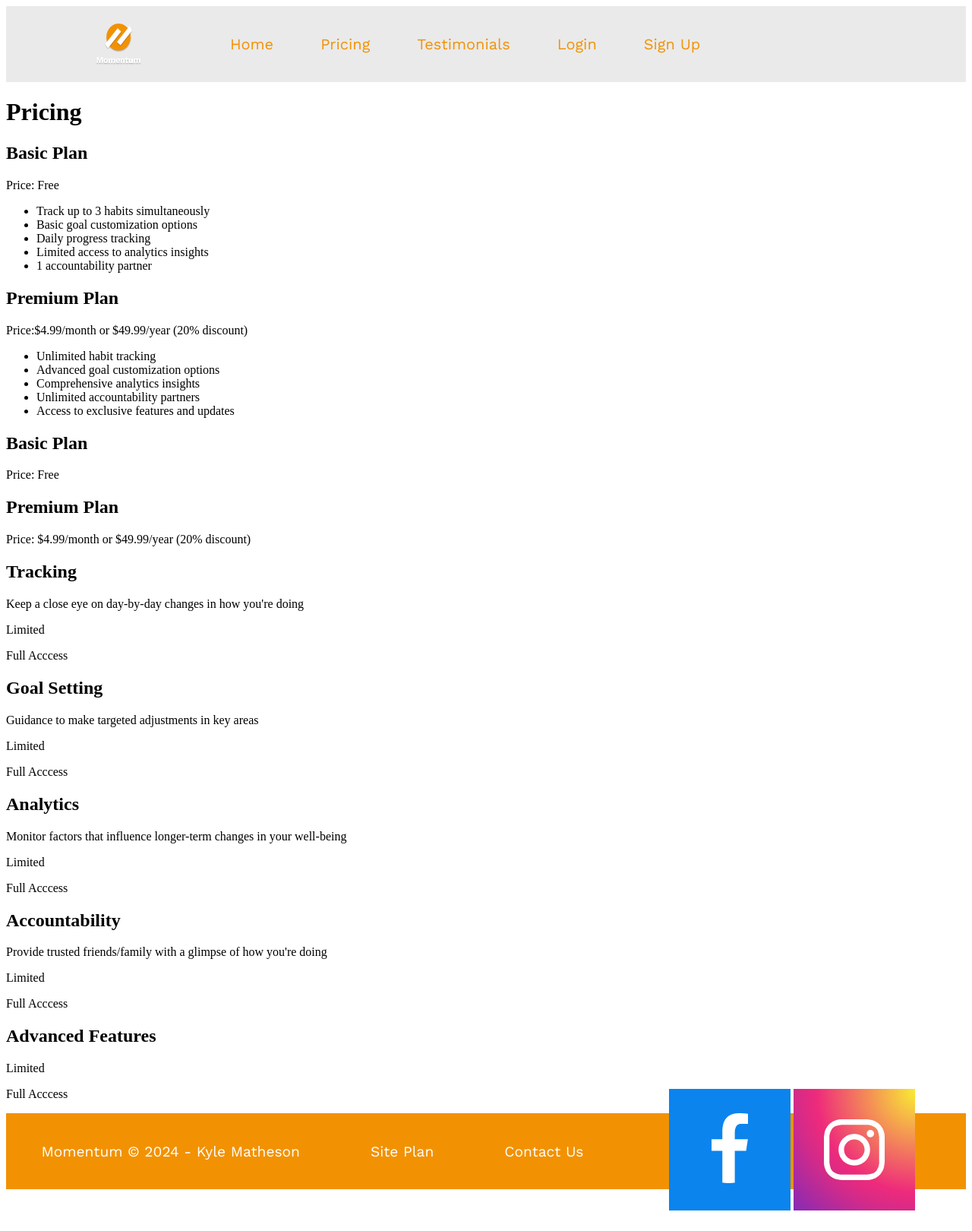
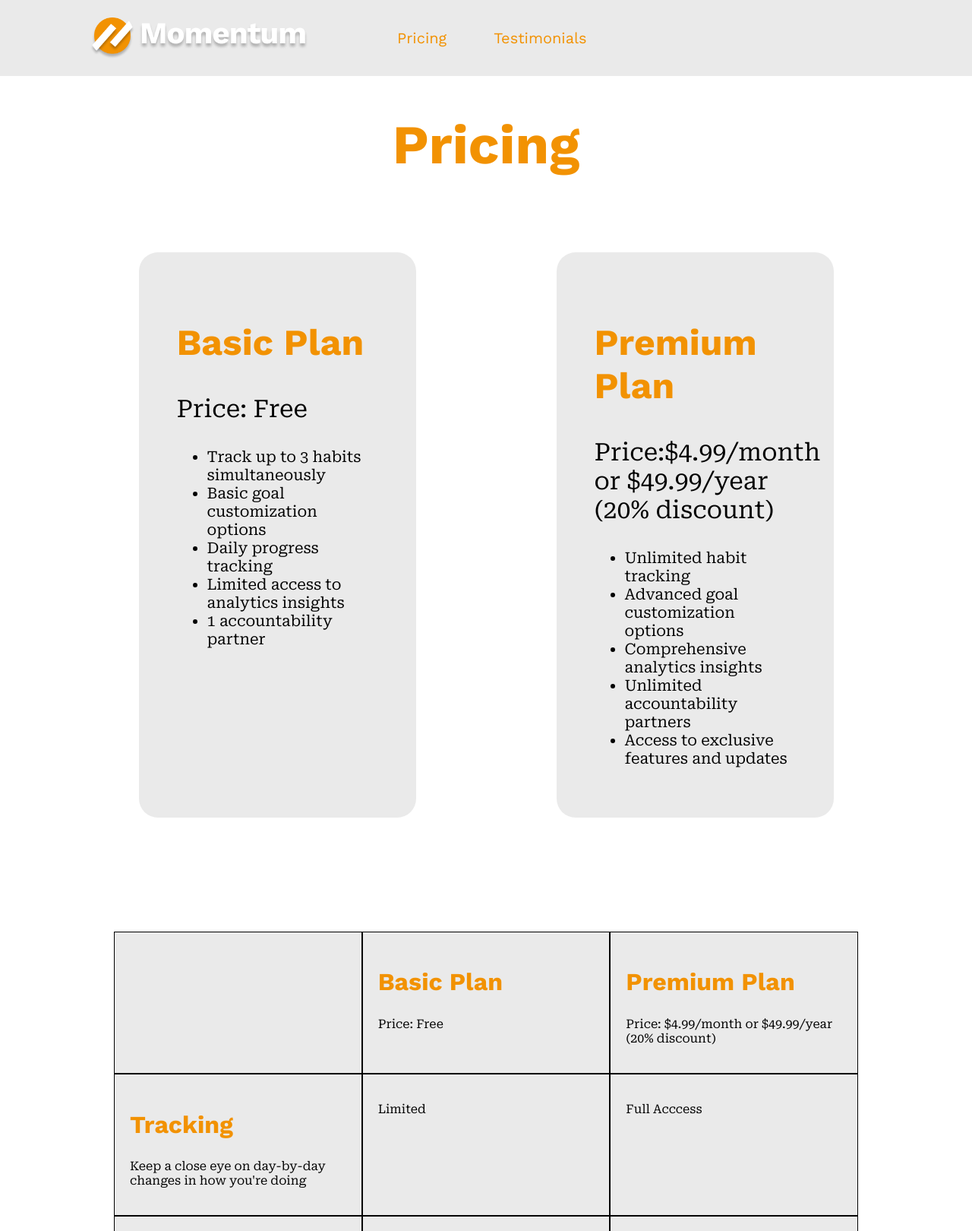
Before and after one commit to kylermatheson/wdd130, a plain HTML site: page mmpage/price.html in a window 1280 px wide. Shown: the top 1620 px of the page at 76% size. Drawn offline with nearby package versions, Linux system fonts and the light colour scheme.

Commit message:
update, pricing page

```diff
--- a/mmpage/price.html
+++ b/mmpage/price.html
@@ -10,24 +10,27 @@
 <div id="content">
     <header>
         <a id ="logo_link" href ="index.html">
-            <img class="logo" src="images/logo.png" alt="Momentum Logo">
+            <img class="logo" src="images/Group 12.png" alt="Momentum Logo">
+        </a>
+        <a id ="text_link" href ="index.html">
+            <img class="text" src="images/Momentum.png" alt="Momentum Logo">
         </a>
         <nav>
-            <a href="index.html">Home</a>
             <a href="price.html">Pricing</a>
             <a href="testimonials.html">Testimonials</a>
-            <div class="button-box-login">
+            <!-- <div class="button-box-login">
                 <a class="login" href="#">Login</a>
             </div>
             <div class="button-box-sign">
                 <a class="sign-up" href="#">Sign Up</a>
-            </div>
+            </div> -->
         </nav>
     </header>
     <main>
-        <div>
+        <div class="plan_heading">
             <h1>Pricing</h1>
         </div>
+        <div class="plan_grid">
             <div class="plan">
                 <h2>Basic Plan</h2>
                 <p>Price: Free</p>
@@ -39,7 +42,7 @@
                     <li>1 accountability partner</li>
                 </ul>
             </div>
-            <div class="plan premium">
+            <div class="plan_premium">
                 <h2>Premium Plan</h2>
                 <p>Price:$4.99/month or $49.99/year (20% discount)</p>
                 <ul>
@@ -50,7 +53,10 @@
                     <li>Access to exclusive features and updates</li>
                 </ul>
             </div>
+        </div>
         <div class="price_grid">
+            <section>
+            </section>
             <section>
                 <h2>Basic Plan</h2>
                 <p>Price: Free</p>
@@ -101,7 +107,7 @@
             </section>
             <section>
                 <h2>Advanced Features</h2>
-                <p></p>
+                <p>Momentum offers advanced features that streamline progress monitoring and enhance user engagement.</p>
             </section>
             <section>
                 <p>Limited</p>
@@ -117,10 +123,10 @@
             <p><a href="#">Contact Us</a></p>
             <div class="social">
                 <a href="http://facebook.com" target="_blank">
-                    <img src="images/face.png" alt="fb icon">
+                    <img class="face"  src="images/face.png" alt="fb icon">
                 </a>
                 <a href="https://instagram.com" target="_blank">
-                    <img src="images/insta.png" alt="instagram icon">
+                    <img class="insta" src="images/insta.png" alt="instagram icon">
                 </a>
             </div>
         </footer>
--- a/mmpage/styles/style.css
+++ b/mmpage/styles/style.css
@@ -5,6 +5,10 @@
     margin-top: 0;
     margin-bottom: 0;
     margin: 0 auto;
+}
+
+body {
+    margin: 0;
 }
 
 #logo_link {
@@ -61,33 +65,40 @@ nav a:hover {
     font-family: "Work Sans";
 }
 
-
 .launch {
     position: relative;
+    background-image: url(../images/orangeocean2.png);
+    color: white;
+    width: 100%;
+    height: 738px;
+    background-repeat: no-repeat;
+    background-size: cover;
 }
 
-.launch-msg {
-    position: absolute;
-    width: 915px;
-    height: 154px;
-    Top: 150px;
-    right:218px;
-    color: white;
-}
-
-.launch-msg h1{
+.launch h1{
     font-size: 72px;
     text-align: right;
     font-family: "Work Sans";
-    margin-bottom: 0px;
-
+    margin: 0;
+    padding-top: 150px;
+    padding-right: 100px;
 }
 
-.launch-msg p{
-    margin-top: 12px;
+.launch h2{
+    font-size: 72px;
+    text-align: right;
+    font-family: "Work Sans";
+    margin: 0;
+    padding-right: 100px;
+}
+
+
+.launch p{
+    padding: 12px;
     font-size: 20px;
     text-align: right;
     font-family: "Roboto Serif";
+    padding-right: 100px;
 
 }
 
@@ -196,7 +207,7 @@ footer p {
 }
 
 footer p a:hover {
-    text-decoration: underline;
+    color: black;
     font-family: "Work Sans";
 }
 
@@ -213,3 +224,75 @@ footer p a:hover {
     max-width: 50px;
     height: 100%;
 }
+
+/* pricing page below */
+
+.plan_grid {
+    display: grid;
+    justify-items: center;
+    grid-template-columns: 1fr 1fr;
+    margin: 100px;
+    column-gap: 20px;
+}
+
+.plan_heading h1 {
+    font-family: "Work Sans";
+    font-size: 72px;
+    color: #F29202;
+    text-align: center;
+}
+
+.plan h2,
+.plan_premium h2 {
+    font-family:"Work Sans";
+    font-size: 48px;
+    color: #F29202;
+}
+
+.plan p,
+.plan_premium p {
+    font-family:"Roboto Serif";
+    font-size: 32px;
+}
+
+.plan li,
+.plan_premium li {
+    font-family:"Roboto Serif";
+    font-size: 20px;
+}
+
+.plan,
+.plan_premium {
+    border-radius: 25px;
+    background-color: #EAEAEA;
+    max-width: 300px;
+    width: 50%;
+    padding: 50px;
+
+}
+
+.price_grid {
+    display: grid;
+    grid-template-columns: 1fr 1fr 1fr;
+    margin: 150px;
+
+}
+
+.price_grid h2 {
+    font-family: "Work Sans";
+    font-size: 32px;
+    color: #F29202;
+}
+
+.price_grid p {
+    font-family: "Roboto Serif";
+    font-size: 16px;
+}
+
+.price_grid section {
+    background-color: #EAEAEA;
+    border-style: solid;
+    border-width: 1px;
+    border-color: black;
+    padding: 20px;
+}
```
Also changed, not shown: mmpage/index.html (+5 -6 lines), 2 other files.
